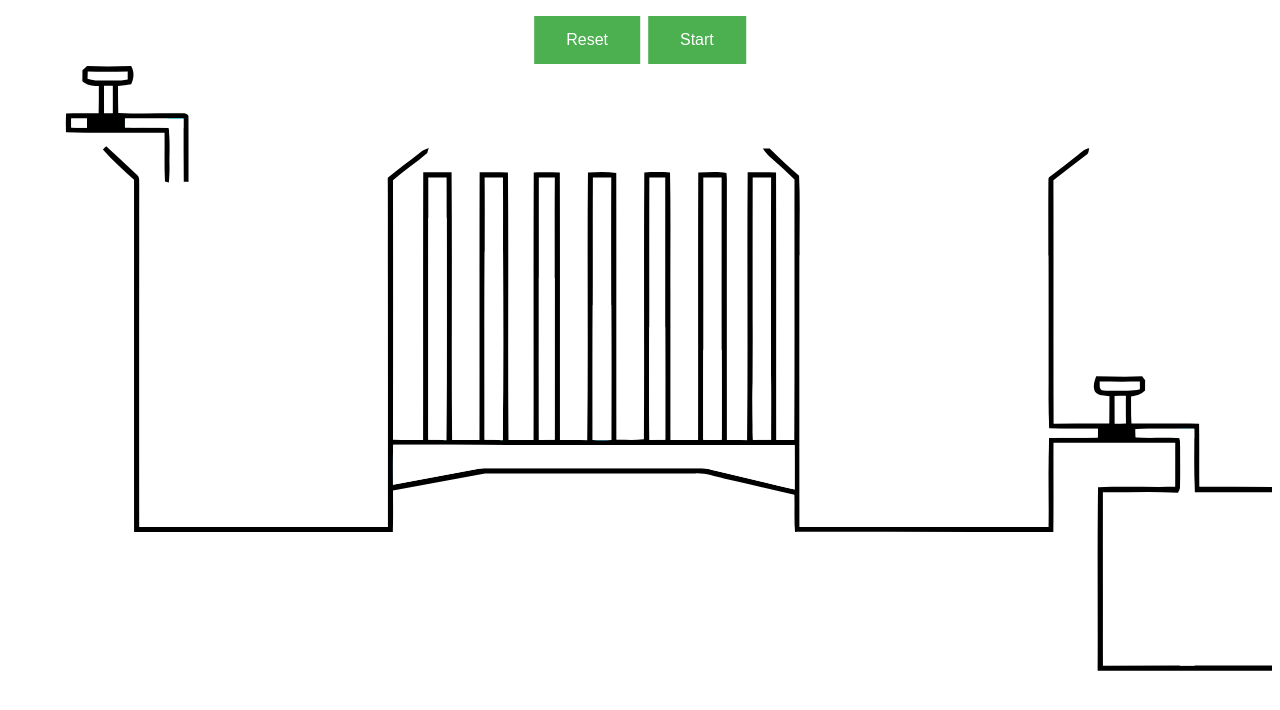
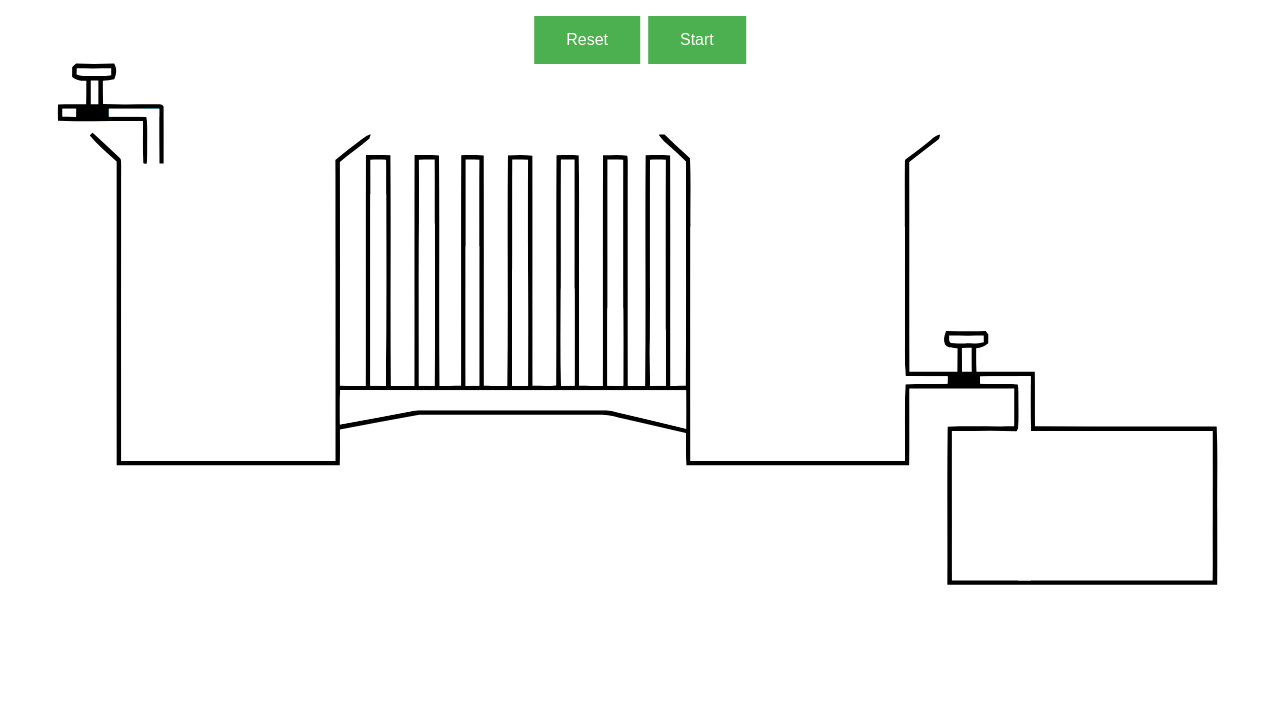
Before and after one commit to virtual-labs/exp-bernoullis-iiith, a plain HTML site: page experiment/simulation/index.html in a window 1280 px wide. Drawn offline with Linux system fonts and the light colour scheme.

Commit message:
Another attempt

```diff
--- a/experiment/simulation/index.html
+++ b/experiment/simulation/index.html
@@ -24,7 +24,7 @@
       </div>
     </div>
     <svg
-      viewBox="0 0 800 500"
+      viewBox="0 0 928 435"
       version="1.1"
       xmlns="http://www.w3.org/2000/svg"
     >
```
